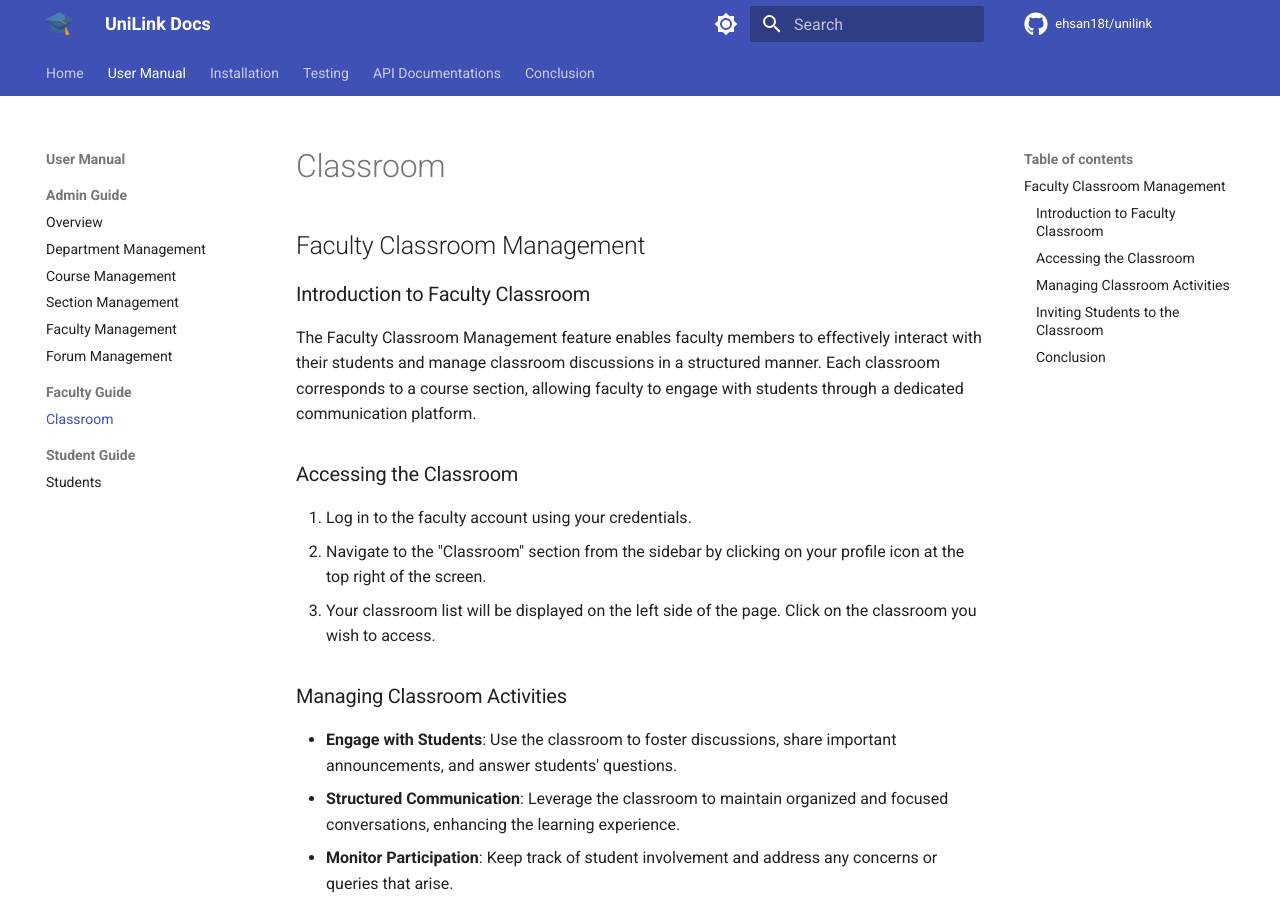
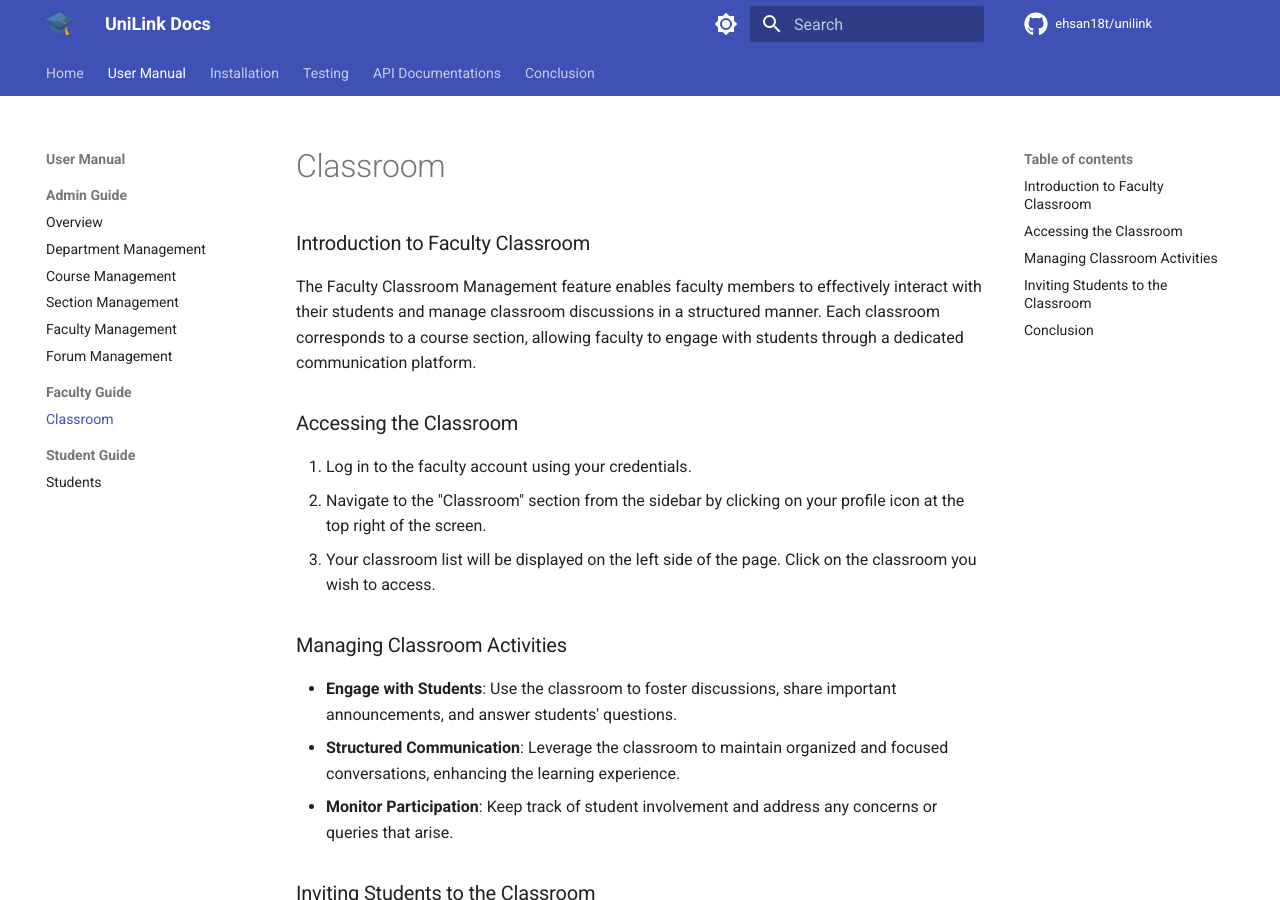
Before and after one commit to ehsan18t/unilink-docs, an MkDocs documentation site: the page built from docs/user-manual/faculty/classroom.md, in a window 1280 px wide and 900 px high. Built offline with MkDocs 1.6.1 and Material for MkDocs 9.7.7, drawn with Linux system fonts in a browser that asks for light colours; comment, search, counter and statistics services are not loaded.

Commit message:
Update classroom.md

```diff
--- a/docs/user-manual/faculty/classroom.md
+++ b/docs/user-manual/faculty/classroom.md
@@ -1,5 +1,3 @@
-## Faculty Classroom Management
-
 ### Introduction to Faculty Classroom
 
 The Faculty Classroom Management feature enables faculty members to effectively interact with their students and manage classroom discussions in a structured manner. Each classroom corresponds to a course section, allowing faculty to engage with students through a dedicated communication platform.
```
